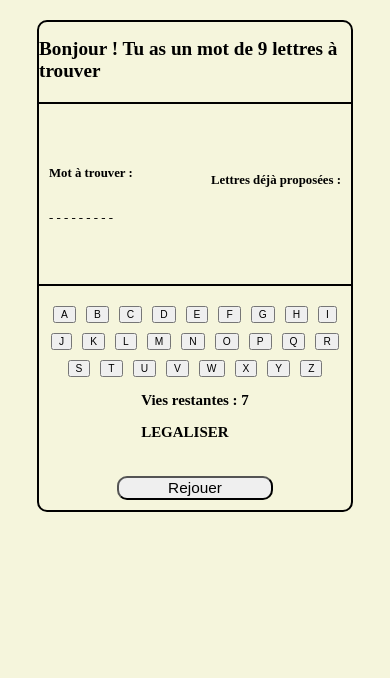
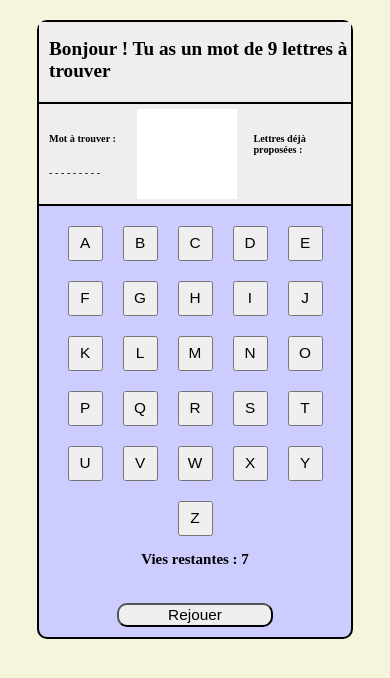
Before and after one commit to alexandre-aloesode/projets_perso, a PHP site: page / in a window 390 px wide. Shown: the part 28-706 px from the top of the page. Run offline with PHP 8.4, Linux system fonts and the light colour scheme.

Commit message:
ajout photos

```diff
--- a/php/pendu/index.php
+++ b/php/pendu/index.php
@@ -103,6 +103,11 @@
         </section>
 
         <section id='dessin'>
+            <?php
+            if(isset($_SESSION['chosen_word'])){
+                echo '<img src="pendu' . $_SESSION['lifes'] . '.png">';
+            }
+            ?>
 
         </section>
 
@@ -149,7 +154,6 @@
         </h3>
         <h3>
          <?php
-         echo $_SESSION['chosen_word'];
          $_SESSION['turn'] ++;
          ?>
          </h3>
--- a/php/pendu/pendu.css
+++ b/php/pendu/pendu.css
@@ -17,6 +17,7 @@ header{
 }
 
 #Pendu{
+    background-color: #CCCCFF;
     width:80%;
     border: solid 2px black;
     border-radius: 10px;
@@ -27,6 +28,7 @@ header{
 }
 
 #consignes{
+    background-color: #EFEDEE;
     border-bottom: solid 2px black;
     width: 100%;
     height: 80px;
@@ -36,6 +38,7 @@ header{
 
 
 #aide{
+    background-color: #EFEDEE;
     width: 100%;
     height: 180px;
     display: flex;
@@ -44,17 +47,29 @@ header{
     padding-left: 10px;
     border-bottom: solid 2px black;
     align-items: center;
+    font-size: 120%;
 }
     #hidden_word{
-        width: 50%;
+        width: 30%;
         display: flex;
         flex-direction: column;
         justify-content: center;
         height: 90px;
     }
+    #dessin{
+        width: 40%;
+        height: 90px;
+        display: flex;
+        flex-direction: column;
+        justify-content: center;
+    }
+        #dessin img{
+            height: 150px;
+            width: 280px;
+        }
 
     #history{
-        width: 50%;
+        width: 30%;
         display: flex;
         flex-direction: column;
         justify-content: center;
@@ -72,6 +87,8 @@ header{
     padding-left: 10px;
 }
     #keyboard button{
+        width: 60px;
+        height: 60px;
         font-size: 150%;
     }
 
@@ -101,14 +118,53 @@ header{
         font-size: 50%;
         margin-bottom: 20px;
     }
-    #keyboard button{
+
+    #consignes{
+        padding-left: 10px;
+    }
+
+    #aide{
+        height: 100px;
         font-size: 80%;
     }
+    #hidden_word{
+        width: 30%;
+        display: flex;
+        flex-direction: column;
+        justify-content: center;
+        height: 90px;
+    }
+    #history{
+        width: 30%;
+        display: flex;
+        flex-direction: column;
+        align-items: flex-end;
+        height: 90px;
+    }
+        #dessin{
+            width: 40%;
+            height: 100px;
+            display: flex;
+            flex-direction: column;
+            justify-content: center;
+        }
+            #dessin img{
+                height: 90px;
+                width: 100px;     }
+
+    #keyboard{
+        gap: 20px;
+    }
+        #keyboard button{
+            width: 35px;
+            height: 35px;
+            font-size: 120%;
+        }
 
     #reset{
         width: 50%;
     }
-    #reset_button{
-        font-size: 120%;
-    }
+        #reset_button{
+            font-size: 120%;
+        }
 }
```
Also changed, not shown: php/pendu/pendu0.png (added), php/pendu/pendu1.png (added), php/pendu/pendu2.png (added), php/pendu/pendu3.png (added), php/pendu/pendu4.png (added), php/pendu/pendu5.png (added), php/pendu/pendu6.png (added), php/pendu/pendu7.png (added).
